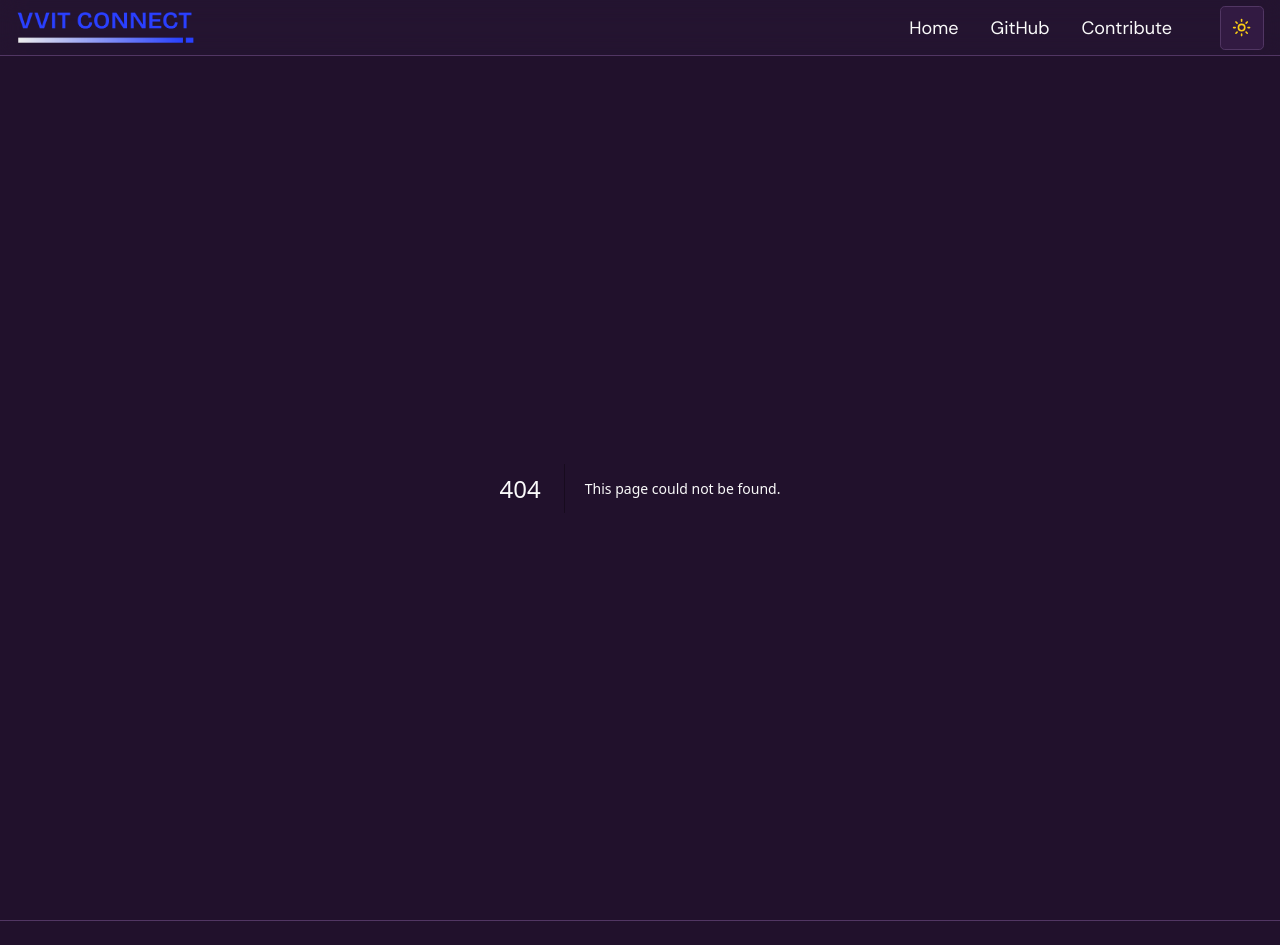
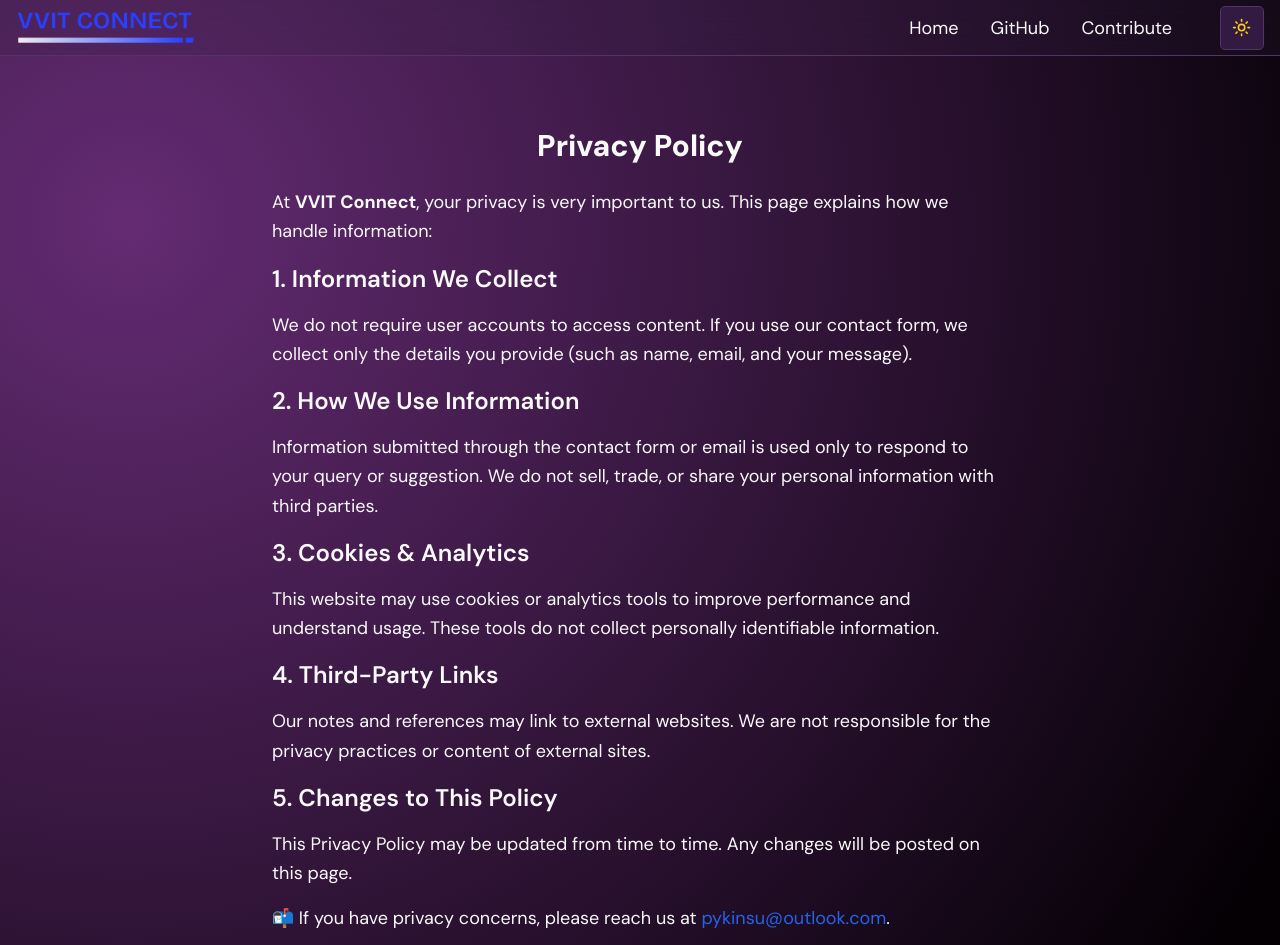
Before and after one commit to pyKinsu/VVITConnect, a Next.js app: page /privacy in a window 1280 px wide. Before the commit this address had no page. Shown: the top 945 px of the page. Built offline with nearby package versions, Linux system fonts and the light colour scheme.

Commit message:
Create page.tsx

```diff
--- /dev/null
+++ b/src/app/privacy/page.tsx
@@ -0,0 +1,61 @@
+"use client";
+
+import React from "react";
+
+export default function PrivacyPage() {
+  return (
+    <div className="max-w-3xl mx-auto px-4 py-10">
+      <h1 className="text-3xl font-extrabold mb-6 text-center">Privacy Policy</h1>
+      <div className="space-y-4 text-lg leading-relaxed text-foreground">
+        <p>
+          At <strong>VVIT Connect</strong>, your privacy is very important to us.
+          This page explains how we handle information:
+        </p>
+
+        <h2 className="text-2xl font-semibold mt-6 mb-2">1. Information We Collect</h2>
+        <p>
+          We do not require user accounts to access content. If you use our
+          contact form, we collect only the details you provide (such as name,
+          email, and your message).
+        </p>
+
+        <h2 className="text-2xl font-semibold mt-6 mb-2">2. How We Use Information</h2>
+        <p>
+          Information submitted through the contact form or email is used only to
+          respond to your query or suggestion. We do not sell, trade, or share
+          your personal information with third parties.
+        </p>
+
+        <h2 className="text-2xl font-semibold mt-6 mb-2">3. Cookies & Analytics</h2>
+        <p>
+          This website may use cookies or analytics tools to improve performance
+          and understand usage. These tools do not collect personally
+          identifiable information.
+        </p>
+
+        <h2 className="text-2xl font-semibold mt-6 mb-2">4. Third-Party Links</h2>
+        <p>
+          Our notes and references may link to external websites. We are not
+          responsible for the privacy practices or content of external sites.
+        </p>
+
+        <h2 className="text-2xl font-semibold mt-6 mb-2">5. Changes to This Policy</h2>
+        <p>
+          This Privacy Policy may be updated from time to time. Any changes will
+          be posted on this page.
+        </p>
+
+        <p>
+          📬 If you have privacy concerns, please reach us at{" "}
+          <a
+            href="mailto:pykinsu@outlook.com"
+            className="text-blue-600 hover:underline"
+          >
+            pykinsu@outlook.com
+          </a>
+          .
+        </p>
+      </div>
+    </div>
+  );
+}
```
